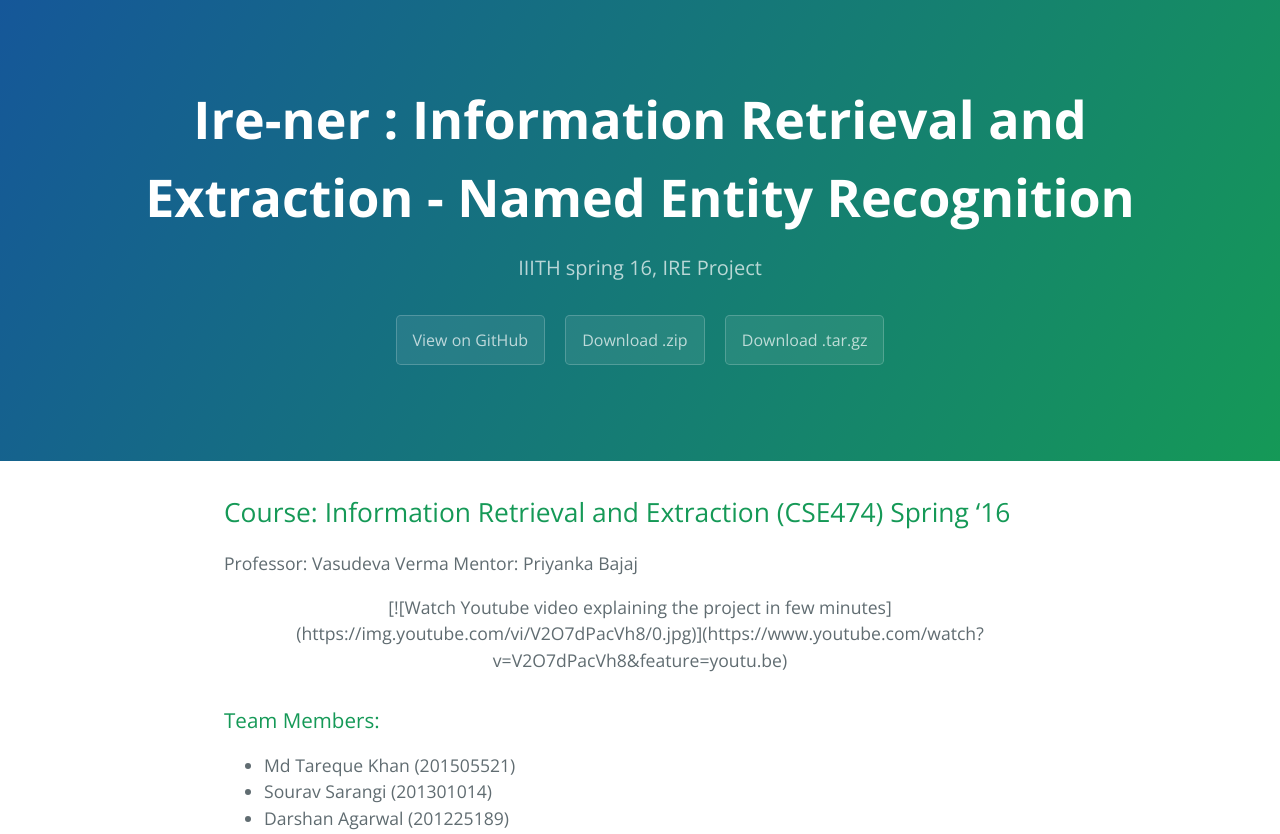
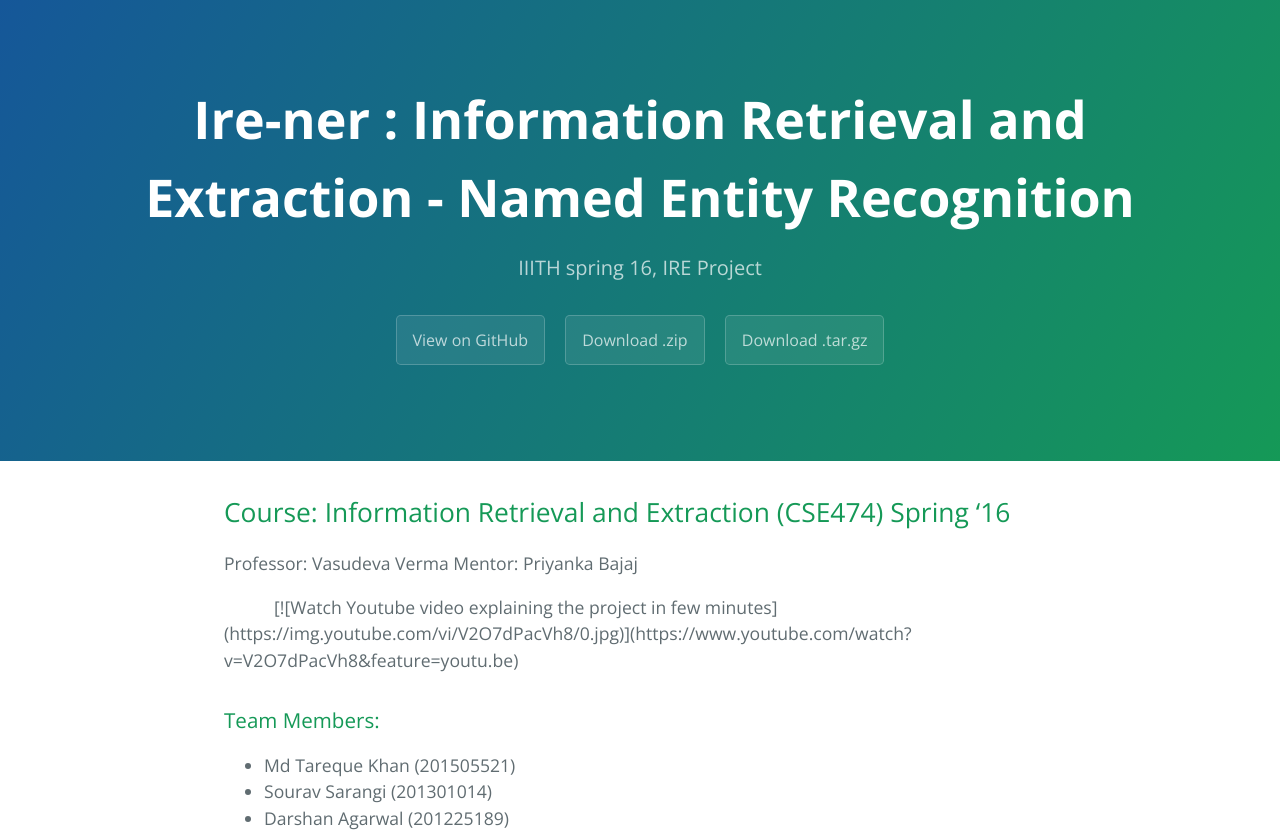
Before and after one commit to mdtareque/ire-ner, a plain HTML site: page index.html in a window 1280 px wide. Shown: the top 834 px of the page. Drawn offline with nearby package versions, Linux system fonts and the light colour scheme.

Commit message:
Update index.html

```diff
--- a/index.html
+++ b/index.html
@@ -26,9 +26,9 @@
 Mentor: Priyanka Bajaj</p>
 
 <!--iframe width="560" height="315" src="https://www.youtube.com/embed/V2O7dPacVh8" frameborder="0" allowfullscreen></iframe-->
-<center>
+<span style="margin-left:50px;"></span>
 [![Watch Youtube video explaining the project in few minutes](https://img.youtube.com/vi/V2O7dPacVh8/0.jpg)](https://www.youtube.com/watch?v=V2O7dPacVh8&feature=youtu.be)
-</center>
+
 <h3>
 <a id="team-members" class="anchor" href="#team-members" aria-hidden="true"><span aria-hidden="true" class="octicon octicon-link"></span></a>Team Members:</h3>
 
```
